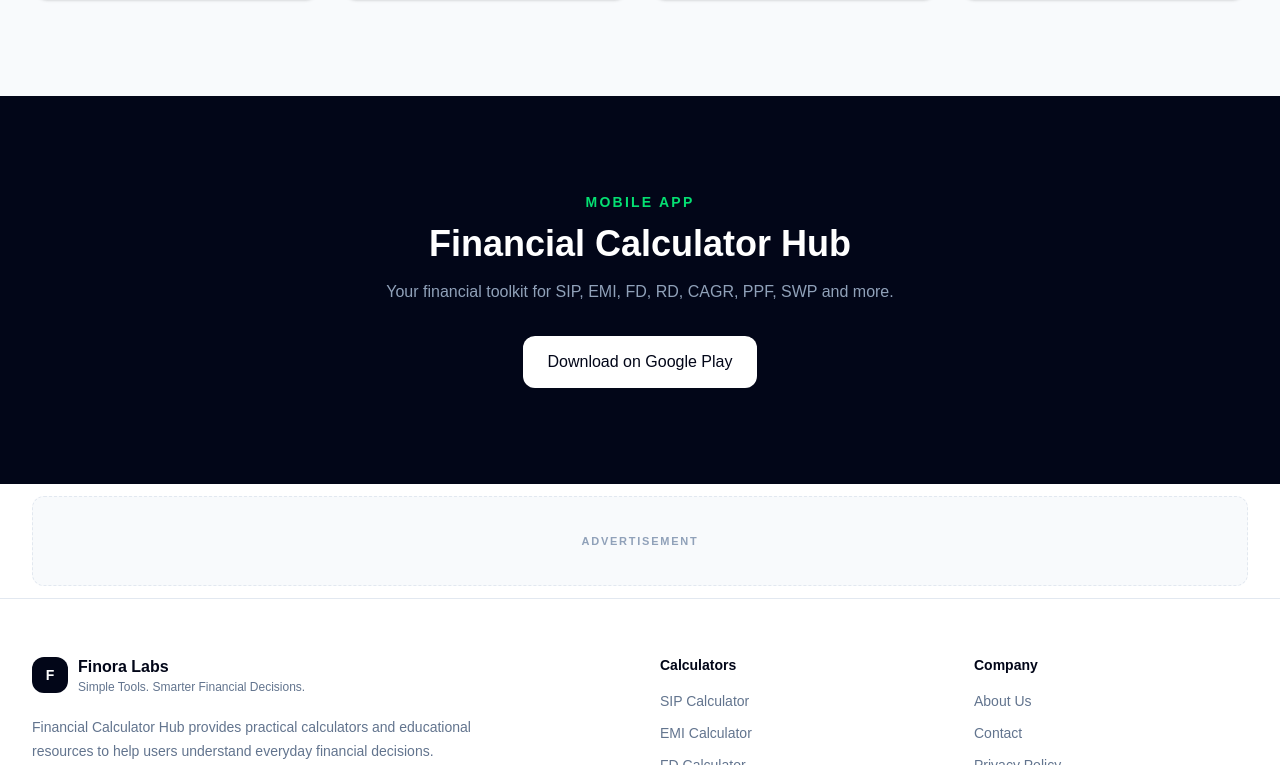
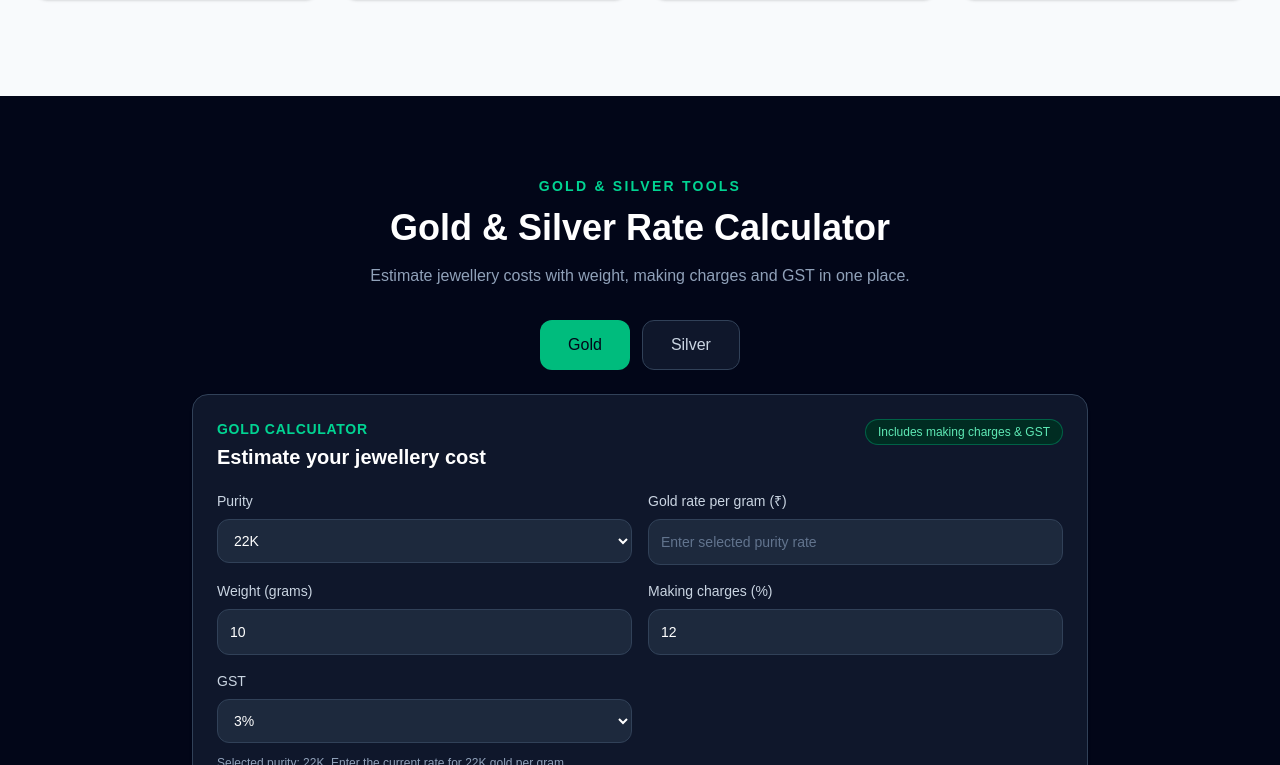
Before and after one commit to preetik-max/financial-calculator-hub-web, a Next.js app: page / in a window 1280 px wide. Shown: the part 1695-2460 px from the top of the page. Built offline with nearby package versions, Linux system fonts and the light colour scheme; no server answers.

Commit message:
Add gold and silver calculators to homepage

```diff
--- a/src/app/page.tsx
+++ b/src/app/page.tsx
@@ -1,5 +1,6 @@
 import { Hero } from "@/components/home/hero";
 import { PopularCalculators } from "@/components/home/popular-calculators";
+import { GoldSilverHomeSection } from "@/components/home/gold-silver-home-section";
 
 export default function Home() {
   return (
@@ -7,6 +8,8 @@ export default function Home() {
       <Hero />
 
       <PopularCalculators />
+
+      <GoldSilverHomeSection />
 
       <section
         id="app"
```
